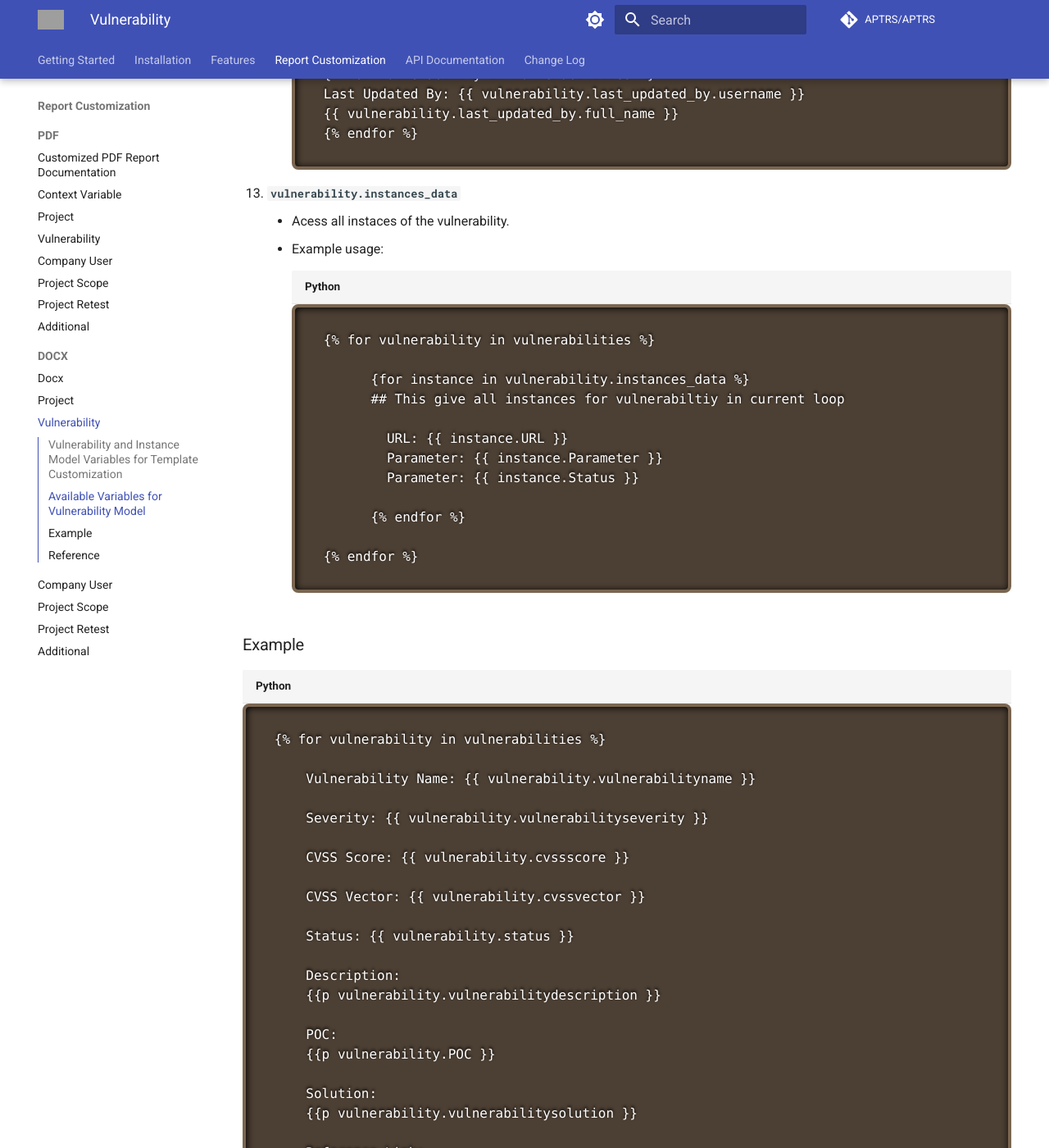
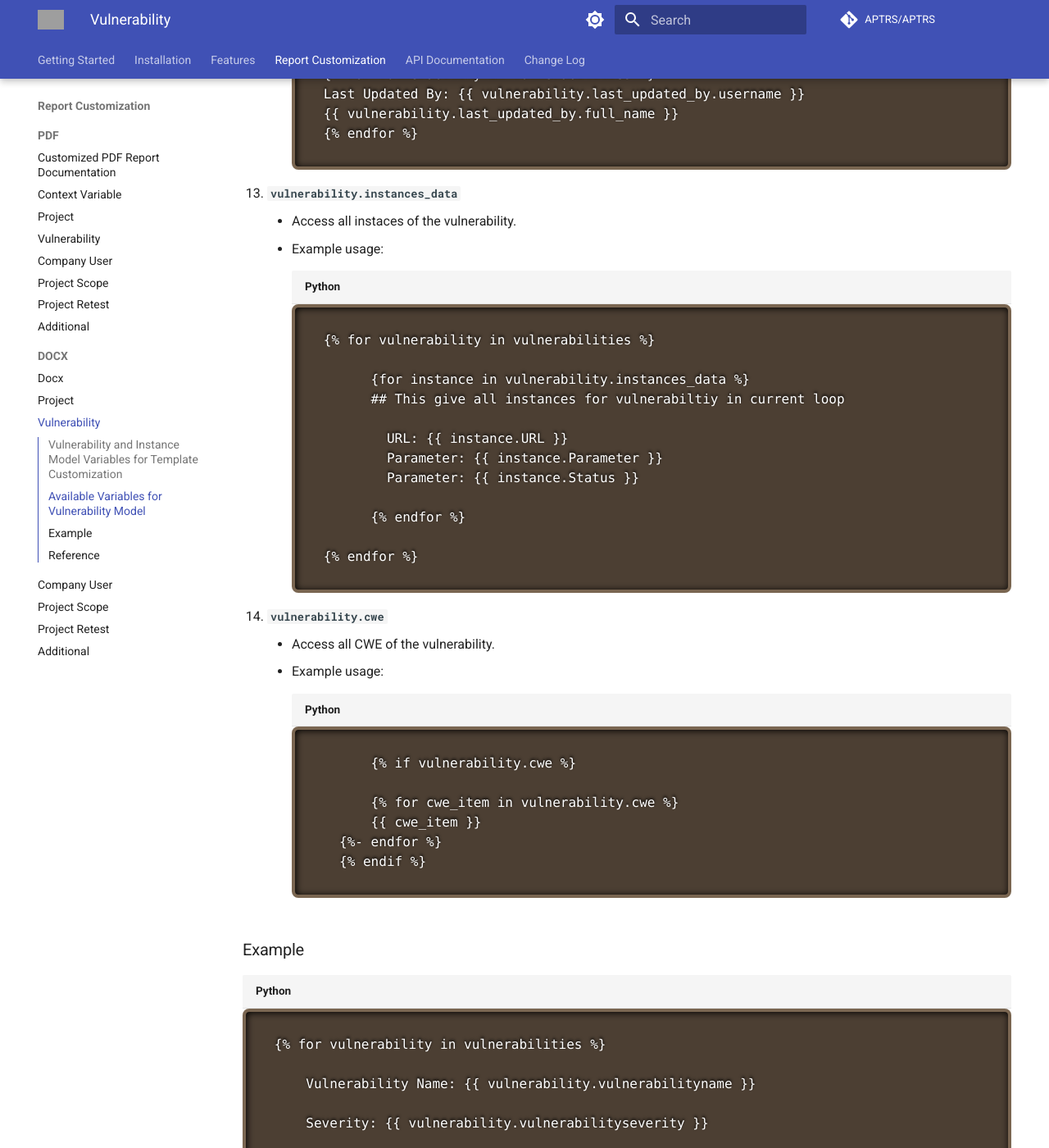
Before and after one commit to APTRS/APTRS-DOC, an MkDocs documentation site: the page built from docs/custom-report/docx/vulnerability.md, in a window 1280 px wide and 1400 px high, scrolled down 4129 px. Shown: the whole window at 82% size. Built offline with MkDocs 1.6.1 and Material for MkDocs 9.7.7, drawn with Linux system fonts in a browser that asks for light colours; nearby versions of some CDN libraries; comment, search, counter and statistics services are not loaded; the version menu is left out; grey boxes are pictures that could not be loaded.

````diff
--- a/docs/custom-report/docx/vulnerability.md
+++ b/docs/custom-report/docx/vulnerability.md
@@ -120,8 +120,8 @@ In APTRS, the `Vulnerability` and `Vulnerableinstance` models are used to manage
       {% endfor %}
       ```
 
-12. **`vulnerability.instances_data`**
-    - Acess all instaces of the vulnerability.
+13. **`vulnerability.instances_data`**
+    - Access all instaces of the vulnerability.
     - Example usage:
       ```python
       {% for vulnerability in vulnerabilities %}
@@ -138,7 +138,17 @@ In APTRS, the `Vulnerability` and `Vulnerableinstance` models are used to manage
       {% endfor %}
       ```
 
+14. **`vulnerability.cwe`**
+    - Access all CWE of the vulnerability.
+    - Example usage:
+      ```python
+            {% if vulnerability.cwe %}
 
+            {% for cwe_item in vulnerability.cwe %}
+            {{ cwe_item }}
+        {%- endfor %}
+        {% endif %}
+      ```
 
 
 ### Example
````
Also changed, not shown: docs/custom-report/pdf/vulnerability.md (+15 -0 lines), 1 other file.
